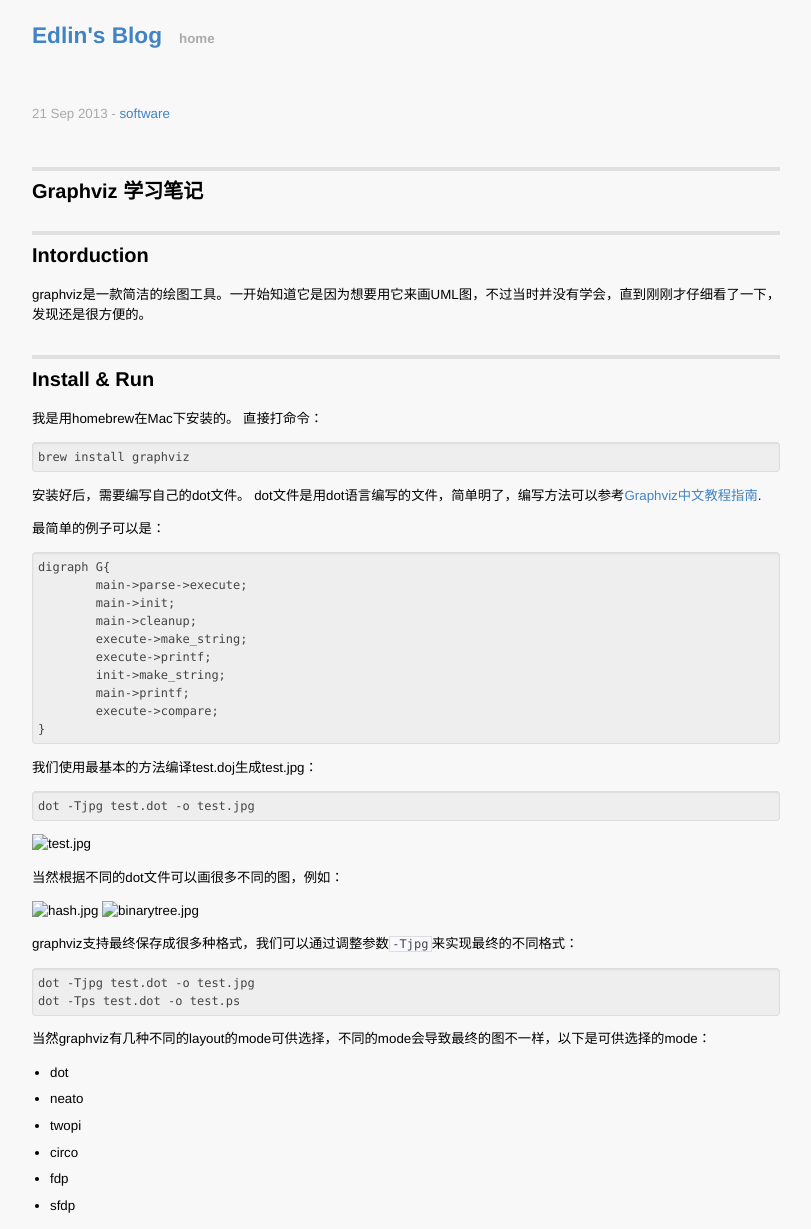
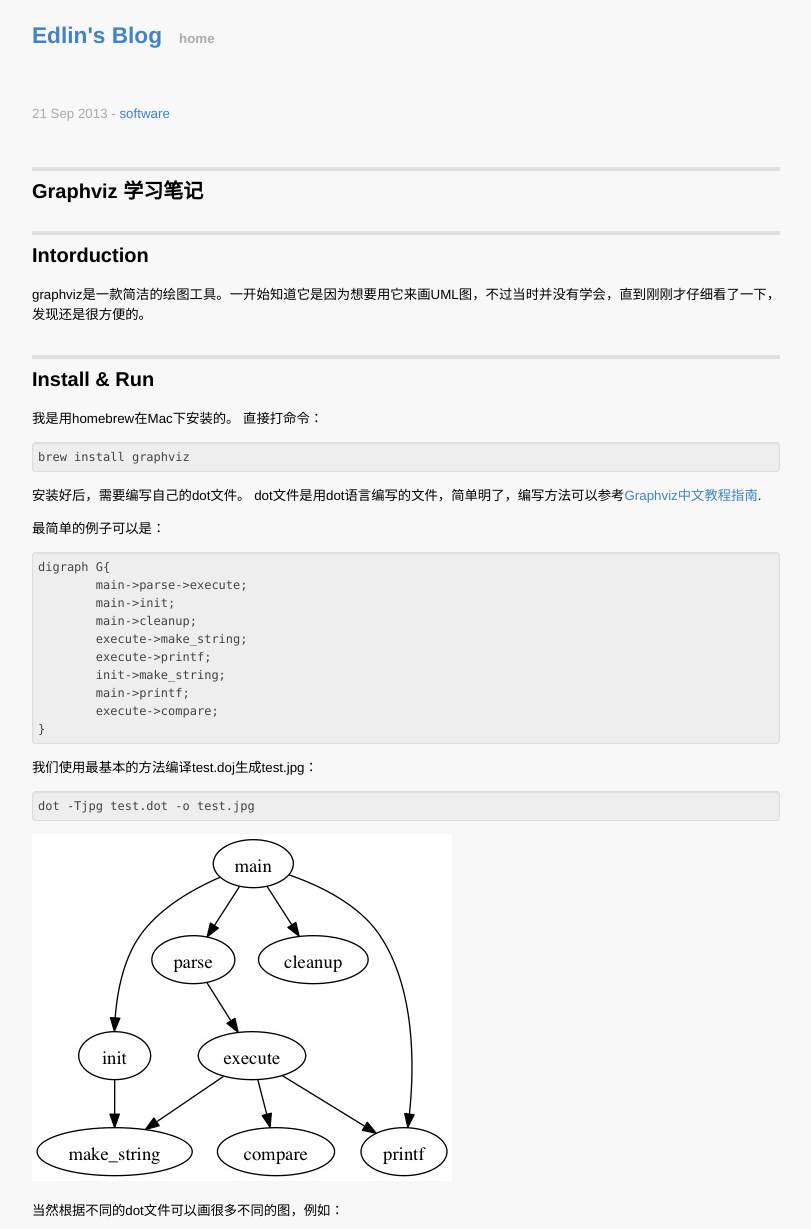
Before and after one commit to EdlinLink/edlinlink.github.io, a Jekyll site: the page built from _posts/2013-09-21-Graphviz_Learning_Note.markdown, in a window 1280 px wide. Shown: the top 1229 px of the page, without its empty margins (234-1045 px from the left). Built offline with Jekyll 4.4.1, drawn with Linux system fonts in a browser that asks for light colours; Markdown is read by kramdown in place of the engine named in the settings.

Commit message:
fix link error

```diff
--- a/_config.yml
+++ b/_config.yml
@@ -1,3 +1,4 @@
 name: Edlin's Blog
 markdown: redcarpet
 pygments: true
+permalink: none
--- a/_layouts/post.html
+++ b/_layouts/post.html
@@ -4,7 +4,7 @@
 
 <!--<h2>{{ page.title }}</h2>-->
 <p class="meta">{{ page.date | date_to_string }}
- - <a class="categories">{{ page.categories }}</a>
+ - <a>{{ page.myTag }}</a>
 </p>
 
 <div class="post">
--- a/_posts/2013-09-21-Graphviz_Learning_Note.markdown
+++ b/_posts/2013-09-21-Graphviz_Learning_Note.markdown
@@ -2,7 +2,7 @@
 layout: post
 title:  "Graphviz Learning Note"
 date:   2013-09-21 00:00:00
-categories: software
+myTag: software
 
 ---
 
@@ -41,12 +41,12 @@
 
 	dot -Tjpg test.dot -o test.jpg
 
-![test.jpg](./picture/Graphviz_Learning_Note-1.jpg)
+![test.jpg](../picture/Graphviz_Learning_Note-1.jpg)
 
 当然根据不同的dot文件可以画很多不同的图，例如：
 
-![hash.jpg](./picture/Graphviz_Learning_Note-2.jpg)
-![binarytree.jpg](./picture/Graphviz_Learning_Note-3.jpg)
+![hash.jpg](../picture/Graphviz_Learning_Note-2.jpg)
+![binarytree.jpg](../picture/Graphviz_Learning_Note-3.jpg)
 
 graphviz支持最终保存成很多种格式，我们可以通过调整参数`-Tjpg`来实现最终的不同格式：
 
@@ -66,4 +66,4 @@
 
 最后放上一张用graphviz画的facebook中100人的关系图：
 
-![fb.jpg](./picture/Graphviz_Learning_Note-4.jpg)
+![fb.jpg](../picture/Graphviz_Learning_Note-4.jpg)
--- a/_posts/2013-09-22-String_Matching_Learning_Node.markdown
+++ b/_posts/2013-09-22-String_Matching_Learning_Node.markdown
@@ -2,8 +2,7 @@
 layout: post
 title:  "String Matching"
 date:   2013-09-22 00:00:00
-categories: algorithm
-
+myTag: 	algorithm
 ---
 
 
```
Also changed, not shown: picture/Graphviz_Learning_Note-1.jpg (renamed from _posts/picture/Graphviz_Learning_Note-1.jpg), picture/Graphviz_Learning_Note-2.jpg (renamed from _posts/picture/Graphviz_Learning_Note-2.jpg), picture/Graphviz_Learning_Note-3.jpg (renamed from _posts/picture/Graphviz_Learning_Note-3.jpg), 2 other files.
